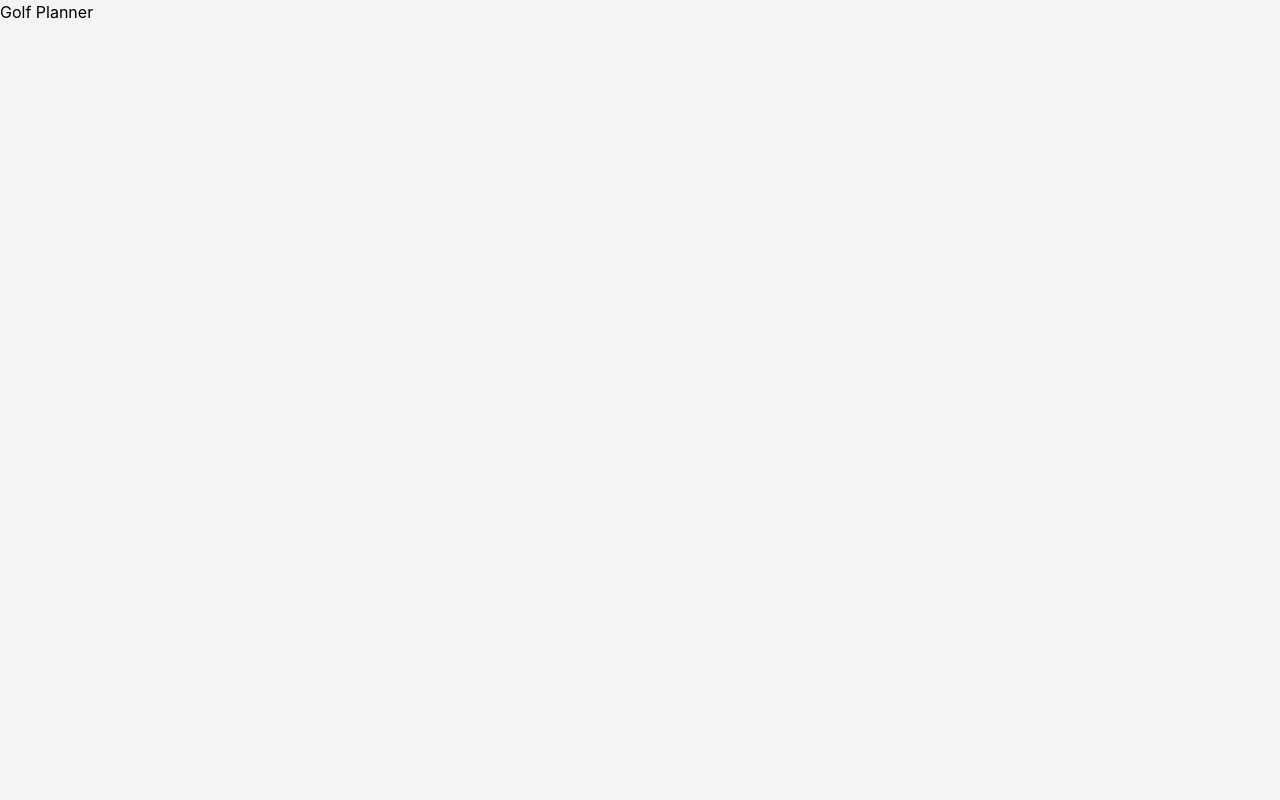
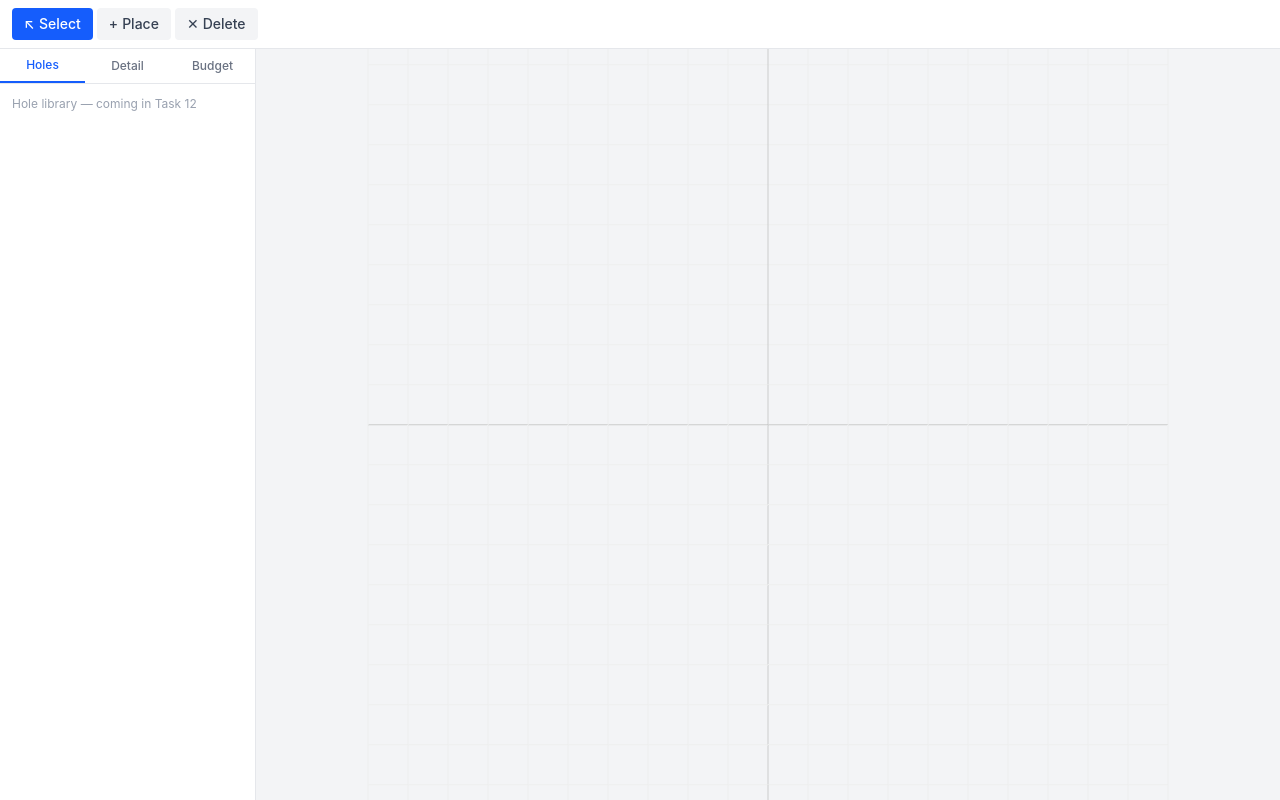
Before and after one commit to NatureFlyWoW/golf-planner, a React (Vite) app: page / in a window 1280 px wide. Built offline with nearby package versions, Linux system fonts and the light colour scheme.

Commit message:
feat: add app layout shell with toolbar, sidebar, and R3F canvas
Co-Authored-By: Claude Opus 4.6 <noreply@anthropic.com>

```diff
--- a/src/App.tsx
+++ b/src/App.tsx
@@ -1,3 +1,26 @@
+import { Canvas } from "@react-three/fiber";
+import { Sidebar } from "./components/ui/Sidebar";
+import { Toolbar } from "./components/ui/Toolbar";
+
 export default function App() {
-	return <div className="h-screen w-screen bg-gray-100">Golf Planner</div>;
+	return (
+		<div className="flex h-screen w-screen flex-col overflow-hidden bg-gray-100">
+			<Toolbar />
+			<div className="flex flex-1 overflow-hidden">
+				<Sidebar />
+				<div className="flex-1">
+					<Canvas
+						orthographic
+						camera={{ position: [0, 50, 0], zoom: 40, near: 0.1, far: 200 }}
+						dpr={[1, 2]}
+						frameloop="demand"
+					>
+						<ambientLight intensity={0.8} />
+						<directionalLight position={[10, 20, 5]} intensity={0.5} />
+						<gridHelper args={[20, 20, "#cccccc", "#eeeeee"]} />
+					</Canvas>
+				</div>
+			</div>
+		</div>
+	);
 }
--- /dev/null
+++ b/src/components/ui/Sidebar.tsx
@@ -0,0 +1,41 @@
+import { useStore } from "../../store";
+import type { SidebarTab } from "../../types";
+
+const tabs: { tab: SidebarTab; label: string }[] = [
+	{ tab: "holes", label: "Holes" },
+	{ tab: "detail", label: "Detail" },
+	{ tab: "budget", label: "Budget" },
+];
+
+export function Sidebar() {
+	const activeTab = useStore((s) => s.ui.sidebarTab);
+	const setSidebarTab = useStore((s) => s.setSidebarTab);
+
+	return (
+		<div className="flex h-full w-64 flex-col border-r border-gray-200 bg-white">
+			<div className="flex border-b border-gray-200">
+				{tabs.map(({ tab, label }) => (
+					<button
+						type="button"
+						key={tab}
+						onClick={() => setSidebarTab(tab)}
+						className={`flex-1 px-2 py-2 text-xs font-medium transition-colors ${
+							activeTab === tab
+								? "border-b-2 border-blue-600 text-blue-600"
+								: "text-gray-500 hover:text-gray-700"
+						}`}
+					>
+						{label}
+					</button>
+				))}
+			</div>
+			<div className="flex-1 overflow-y-auto p-3">
+				<p className="text-xs text-gray-400">
+					{activeTab === "holes" && "Hole library \u2014 coming in Task 12"}
+					{activeTab === "detail" && "Select a hole to see details"}
+					{activeTab === "budget" && "Budget tracker \u2014 Phase 4"}
+				</p>
+			</div>
+		</div>
+	);
+}
--- /dev/null
+++ b/src/components/ui/Toolbar.tsx
@@ -0,0 +1,33 @@
+import { useStore } from "../../store";
+import type { Tool } from "../../types";
+
+const tools: { tool: Tool; label: string; icon: string }[] = [
+	{ tool: "select", label: "Select", icon: "\u2196" },
+	{ tool: "place", label: "Place", icon: "+" },
+	{ tool: "delete", label: "Delete", icon: "\u2715" },
+];
+
+export function Toolbar() {
+	const activeTool = useStore((s) => s.ui.tool);
+	const setTool = useStore((s) => s.setTool);
+
+	return (
+		<div className="flex items-center gap-1 border-b border-gray-200 bg-white px-3 py-2">
+			{tools.map(({ tool, label, icon }) => (
+				<button
+					type="button"
+					key={tool}
+					onClick={() => setTool(tool)}
+					className={`rounded px-3 py-1.5 text-sm font-medium transition-colors ${
+						activeTool === tool
+							? "bg-blue-600 text-white"
+							: "bg-gray-100 text-gray-700 hover:bg-gray-200"
+					}`}
+				>
+					<span className="mr-1">{icon}</span>
+					{label}
+				</button>
+			))}
+		</div>
+	);
+}
```
Also changed, not shown: 2 other files (tests, documents, lock files or other folders).
